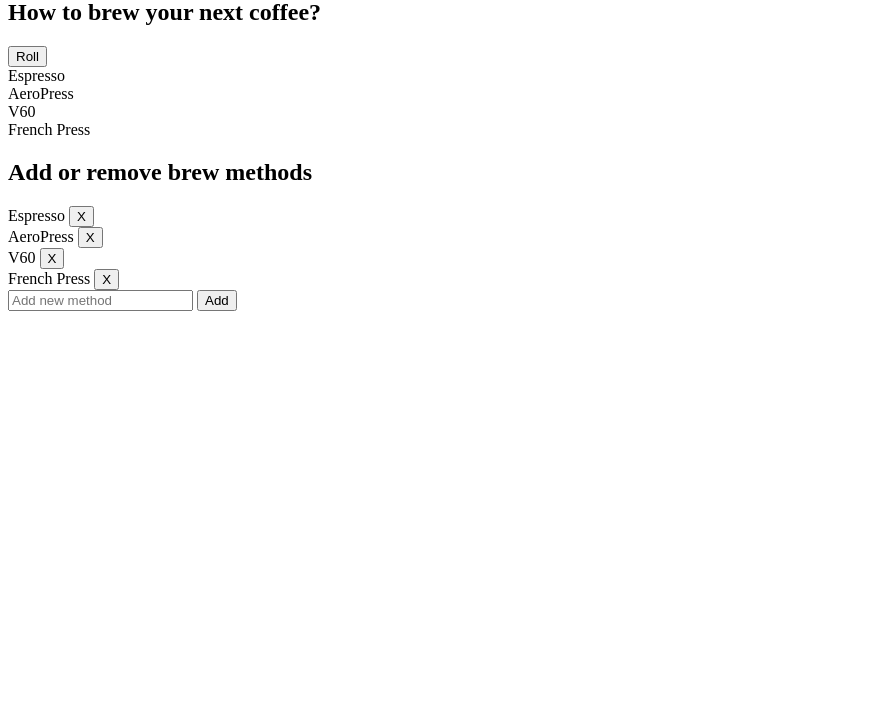
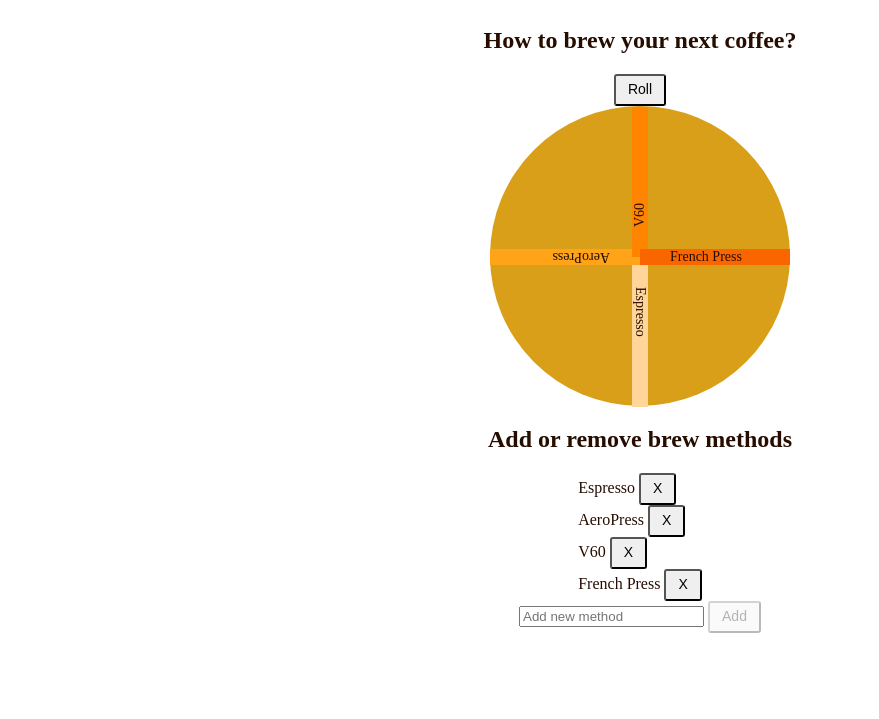
Before and after one commit to koccs/brew-roulette, a plain HTML site: page src/index.html in a window 1280 px wide. Shown: the part 81-800 px from the top of the page, without its empty margins (0-879 px from the left). Drawn offline with nearby package versions, Linux system fonts and the light colour scheme.

Commit message:
basic styling is added

```diff
--- /dev/null
+++ b/src/css/buttons.css
@@ -0,0 +1,23 @@
+button {
+  cursor: pointer;
+}
+
+button:disabled {
+  cursor: not-allowed;
+}
+
+button {
+  height: 32px;
+  border-radius: var(--border-radius);
+  font-size: 14px;
+  line-height: 1.14;
+  text-align: center;
+  padding: 0 12px;
+  white-space: nowrap;
+}
+
+.btn-primary {
+  background-color: var(--white);
+  border: solid 1px var(--gray-300);
+  color: var(--blue-500);
+}
--- /dev/null
+++ b/src/css/global.css
@@ -0,0 +1,3 @@
+body {
+  color: var(--orange-900);
+}
--- /dev/null
+++ b/src/css/list-editor-component.css
@@ -0,0 +1,5 @@
+section.list-editor {
+  display: flex;
+  flex-direction: column;
+  align-items: center;
+}
--- /dev/null
+++ b/src/css/roulette-component.css
@@ -0,0 +1,26 @@
+section.roulette {
+  display: flex;
+  flex-direction: column;
+  align-items: center;
+}
+
+.btn-roll {
+}
+
+.method-ring {
+  width: 300px;
+  height: 300px;
+  background-color: var(--yellow-400);
+  border-radius: 50%;
+  position: relative;
+}
+
+.method-ring-item {
+  position: absolute;
+  top: calc(50% - 7px);
+  left: 50%;
+  font-size: 14px;
+  transform-origin: left;
+  padding-left: 30px;
+  width: 120px;
+}
--- a/src/css/style.css
+++ b/src/css/style.css
@@ -1,3 +1,15 @@
+@import url(./variables.css);
+@import url(./global.css);
+@import url(./buttons.css);
+@import url(./roulette-component.css);
+@import url(./list-editor-component.css);
+
+.main-content {
+  display: flex;
+  flex-direction: column;
+  align-items: center;
+}
+
 .active {
-    color: red;
+  color: red;
 }
--- /dev/null
+++ b/src/css/variables.css
@@ -0,0 +1,79 @@
+/*
+ *  (c) 2018-2021 Cloudera, Inc. All rights reserved.
+ *
+ *    This code is provided to you pursuant to your written agreement with Cloudera, which may be the terms of the
+ *   Affero General Public License version 3 (AGPLv3), or pursuant to a written agreement with a third party authorized
+ *   to distribute this code.  If you do not have a written agreement with Cloudera or with an authorized and
+ *   properly licensed third party, you do not have any rights to this code.
+ *
+ *    If this code is provided to you under the terms of the AGPLv3:
+ *    (A) CLOUDERA PROVIDES THIS CODE TO YOU WITHOUT WARRANTIES OF ANY KIND;
+ *    (B) CLOUDERA DISCLAIMS ANY AND ALL EXPRESS AND IMPLIED WARRANTIES WITH RESPECT TO THIS CODE, INCLUDING BUT NOT
+ *        LIMITED TO IMPLIED WARRANTIES OF TITLE, NON-INFRINGEMENT, MERCHANTABILITY AND FITNESS FOR A PARTICULAR PURPOSE;
+ *    (C) CLOUDERA IS NOT LIABLE TO YOU, AND WILL NOT DEFEND, INDEMNIFY, OR HOLD YOU HARMLESS FOR ANY CLAIMS ARISING
+ *        FROM OR RELATED TO THE CODE; AND
+ *    (D) WITH RESPECT TO YOUR EXERCISE OF ANY RIGHTS GRANTED TO YOU FOR THE CODE, CLOUDERA IS NOT LIABLE FOR ANY
+ *        DIRECT, INDIRECT, INCIDENTAL, SPECIAL, EXEMPLARY, PUNITIVE OR CONSEQUENTIAL DAMAGES INCLUDING, BUT NOT LIMITED
+ *        TO, DAMAGES RELATED TO LOST REVENUE, LOST PROFITS, LOSS OF INCOME, LOSS OF BUSINESS ADVANTAGE OR
+ *        UNAVAILABILITY, OR LOSS OR CORRUPTION OF DATA.
+ *
+ */
+
+:root {
+  --blue-100: #a3dfff;
+  --blue-200: #7accff;
+  --blue-300: #51b5fc;
+  --blue-400: #008cff;
+  --blue-500: #006ee3;
+  --blue-600: #0058bd;
+  --blue-700: #004496;
+  --blue-800: #002f70;
+  --blue-900: #001c4a;
+  --gray-100: #f1f2f3;
+  --gray-200: #eaebec;
+  --gray-300: #d6d8db;
+  --gray-400: #adb2b6;
+  --gray-500: #989ea4;
+  --gray-600: #838b92;
+  --gray-700: #5a656d;
+  --gray-800: #333e47;
+  --gray-900: #1b2329;
+  --black: #000;
+  --black-10: rgba(0, 0, 0, 0.1);
+  --black-25: rgba(0, 0, 0, 0.25);
+  --white: #fff;
+  --orange-100: #ffd599;
+  --orange-200: #ffa319;
+  --orange-300: #ff8400;
+  --orange-400: #f96600;
+  --orange-500: #b34d00;
+  --orange-600: #8c3800;
+  --orange-700: #662500;
+  --orange-800: #401500;
+  --orange-900: #260d00;
+  --red-100: #fdcfcf;
+  --red-200: #faadac;
+  --red-300: #f36d6b;
+  --red-400: #e83934;
+  --red-500: #d9150c;
+  --red-600: #bf1408;
+  --red-700: #990d00;
+  --red-800: #670901;
+  --red-900: #3f0600;
+  --yellow-100: #fff1cc;
+  --yellow-200: #ffd664;
+  --yellow-300: #fdc926;
+  --yellow-400: #d99f18;
+  --yellow-500: #a16908;
+  --yellow-600: #804a00;
+  --yellow-700: #663a00;
+  --yellow-800: #4d2b00;
+  --yellow-900: #331d00;
+  --border-radius: 3px;
+  --space-xs: 4px;
+  --space-sm: 8px;
+  --space-md: 16px;
+  --space-lg: 24px;
+  --space-xl: 36px;
+  --space-xxl: 56px;
+}
--- a/src/index.html
+++ b/src/index.html
@@ -15,7 +15,7 @@
 </head>
 
 <body>
-    <div id="app">
+    <div id="app" class="main-content">
         <h1>Welcome to Brew Roulette!</h1>
         <roulette :brew-methods="brewMethods">
         </roulette>
--- a/src/js/list-editor-component.js
+++ b/src/js/list-editor-component.js
@@ -1,26 +1,28 @@
 Vue.component('list-editor', {
     template: `
-        <div class="list-editor">
+        <section class="list-editor">
             <h2>Add or remove brew methods</h2>
-            <div class='method-list'
-                v-for="method in brewMethods"
-            >
+            <div class='method-list'>
+                <div class='method-list-item'
+                    v-for="method in brewMethods">
                     <label>{{method}}</label>
                     <button type="button"
                         @click="removeMethod(method)">
                         X
                     </button>
                 </div>
+            </div>
             <div class="new-method">
                 <input type="text"
                     v-model="newMethod"
                     placeholder="Add new method"/>
                 <button type="button"
-                    @click="addMethod">
+                    @click="addMethod"
+                    :disabled="!newMethod">
                     Add
                 </button>
             </div>
-        </div>
+        </section>
     `,
     data: () => ({
         newMethod: ''
@@ -30,14 +32,10 @@ Vue.component('list-editor', {
     },
     methods: {
         addMethod() {
-            if (this.newMethod) {
-                const newList = [ ...this.brewMethods ];
+            const newList = [...this.brewMethods];
             newList.push(this.newMethod);
             this.$emit('update-list', newList);
             this.newMethod = '';
-            } else {
-                alert('no empty');
-            }
         },
         removeMethod(method) {
             const newList = this.brewMethods.filter((m) => m !== method);
--- a/src/js/roulette-component.js
+++ b/src/js/roulette-component.js
@@ -1,17 +1,23 @@
 Vue.component('roulette', {
     template: `
-        <div>
+        <section class="roulette">
             <h2>How to brew your next coffee?</h2>
             <button
                 type="button"
                 @click="roll">
                 Roll
             </button>
-            <div class='method-list'
-                v-for="(method, index) in brewMethods">
-                <label :class="{'active': index === rollResult}">{{method}}</label>
+            <div class='method-ring'>
+                <div class='method-ring-item'
+                    v-for="(method, index) in brewMethods"
+                    :style="{
+                        transform: 'rotate(' + 360/brewMethods.length * (index+1) + 'deg)',
+                        backgroundColor: 'var(--orange-'+ (index+1) + '00)'
+                    }">
+                    <label :class="{'active': index === rollResult}">{{method}}</label>
+                </div>
             </div>
-        </div>
+        </section>
     `,
     data: () => ({
         rollResult: -1
```
Lines whose indentation alone changed are shown as unchanged.
